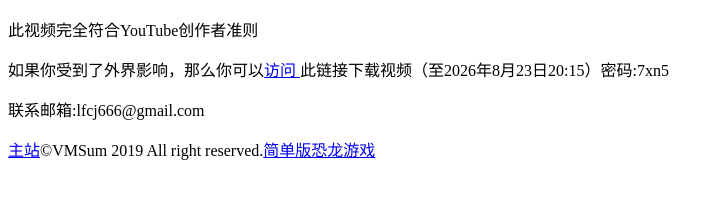
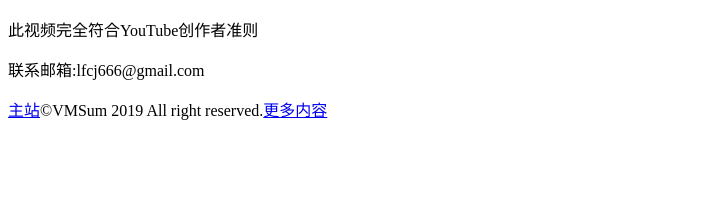
Before and after one commit to VMSum/VMSum.github.io, a plain HTML site: page media/1.html in a window 1280 px wide. Shown: the part 487-686 px from the top of the page, without its empty margins (0-724 px from the left). Drawn offline with Linux system fonts and the light colour scheme.

Commit message:
Update 1.html

```diff
--- a/media/1.html
+++ b/media/1.html
@@ -9,9 +9,8 @@
     <p>这是2025年12月31日在辽阳三中九年三班录制的2026元旦联欢会视频</p>
     <p>如果没有外界影响，你可以观看YouTube版视频（视频未公开传播）</p>
 <iframe width="560" height="315" src="https://www.youtube.com/embed/Gd64ZUH1quM?si=00GHv-KlKD-Npo7x" title="YouTube video player" frameborder="0" allow="accelerometer; autoplay; clipboard-write; encrypted-media; gyroscope; picture-in-picture; web-share" referrerpolicy="strict-origin-when-cross-origin" allowfullscreen></iframe>
-<p>此视频完全符合YouTube创作者准则
-<p>如果你受到了外界影响，那么你可以<a href="https://fast.uc.cn/s/e0254805e74a4">访问 </a>此链接下载视频（至2026年8月23日20:15）密码:7xn5</p>
+<p>此视频完全符合YouTube创作者准则</p>
 <p>联系邮箱:lfcj666@gmail.com</p>
-<p><a href="https://vmsum.github.io">主站</a>©VMSum 2019 All right reserved.<a href="https://vmsum.github.io/chrome_dino_game.html">简单版恐龙游戏</p>
+<p><a href="https://vmsum.github.io">主站</a>©VMSum 2019 All right reserved.<a href="https://vmsum.github.io/chrome_dino_game.html">更多内容</p>
 </body>
 </html>
```
